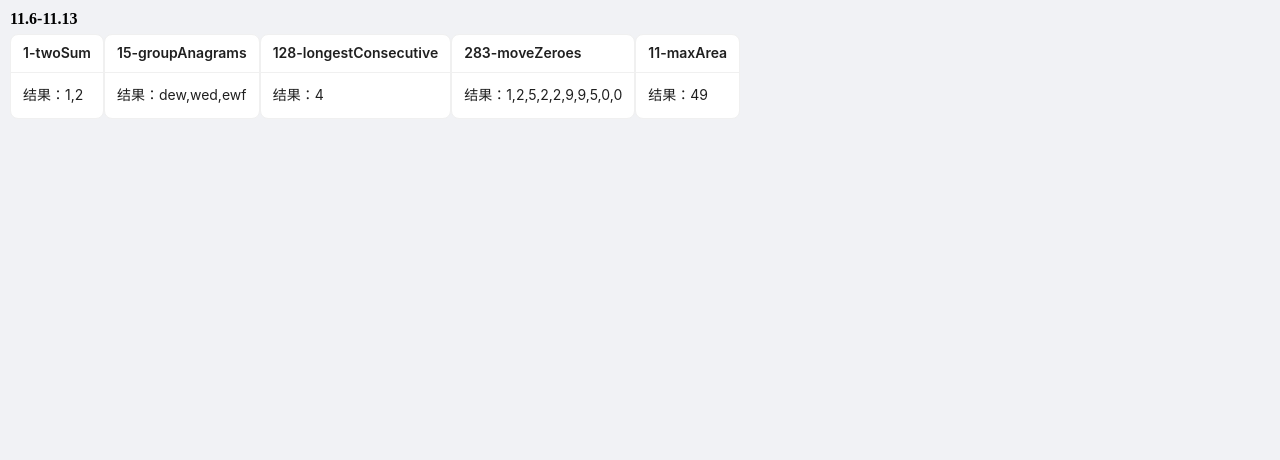
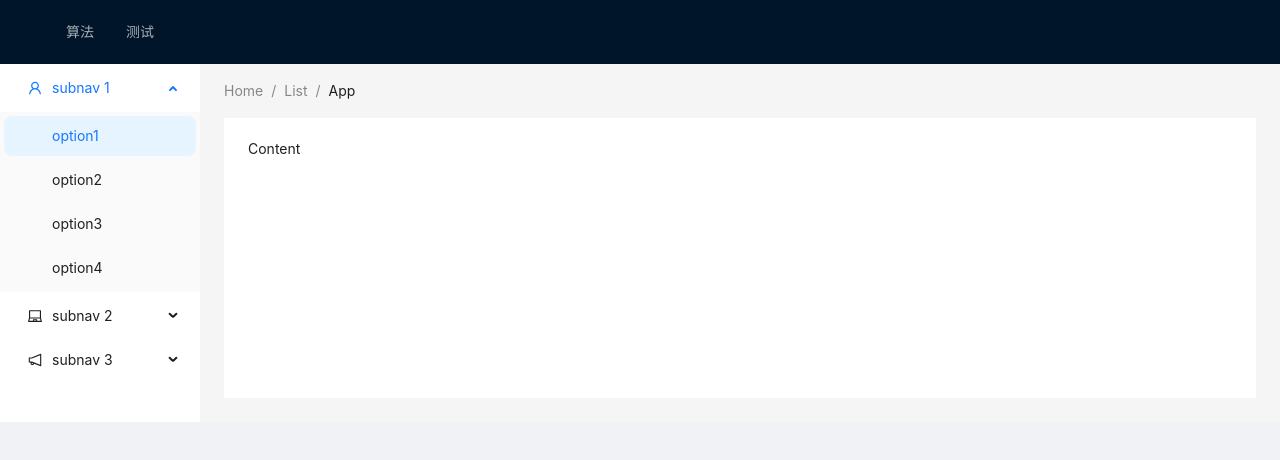
Before and after one commit to mingjourney/code-challenges, a React (Vite) app: page /home in a window 1280 px wide. Shown: the top 460 px of the page. Built offline with nearby package versions, Linux system fonts and the light colour scheme.

Commit message:
feat: 布局引入

```diff
--- a/package.json
+++ b/package.json
@@ -10,9 +10,13 @@
     "prepare": "husky install"
   },
   "dependencies": {
+    "@ant-design/icons": "^5.2.6",
     "antd": "^5.11.0",
     "react": "^18.2.0",
-    "react-dom": "^18.2.0"
+    "react-dom": "^18.2.0",
+    "react-router-dom": "^6.19.0",
+    "reset-css": "^5.0.2",
+    "sass": "^1.69.5"
   },
   "devDependencies": {
     "@commitlint/cli": "^18.2.0",
--- a/src/App.tsx
+++ b/src/App.tsx
@@ -1,12 +1,8 @@
-import { CodingBoard } from './pages/CodingBoard'
-// import F1 from './pages/F1'
-
+import { useRoutes } from 'react-router-dom'
+import router from './router'
 function App() {
-  return (
-    <div className="App">
-      <CodingBoard />
-    </div>
-  )
+  const outLet = useRoutes(router)
+  return <div className="App">{outLet}</div>
 }
 
 export default App
--- /dev/null
+++ b/src/assets/styles/global.scss
@@ -0,0 +1,10 @@
+:root {
+  --color: #f1f2f5;
+}
+body {
+  background-color: var(--color);
+  user-select: none;
+}
+img{
+  -webkit-user-drag:none;
+}
--- a/src/index.css
+++ /dev/null
@@ -1,7 +0,0 @@
-*{
-  margin: 0;
-  padding: 0;
-}
-body{
-  background-color: #f1f2f5;
-}
--- a/src/main.tsx
+++ b/src/main.tsx
@@ -1,10 +1,13 @@
 import React from 'react'
 import ReactDOM from 'react-dom/client'
+import 'reset-css'
 import App from './App.tsx'
-import './index.css'
-
+import '@/assets/styles/global.scss'
+import { BrowserRouter } from 'react-router-dom'
 ReactDOM.createRoot(document.getElementById('root')!).render(
   <React.StrictMode>
-    <App />
+    <BrowserRouter>
+      <App />
+    </BrowserRouter>
   </React.StrictMode>
 )
--- a/src/pages/CodingBoard.tsx
+++ b/src/pages/CodingBoard.tsx
@@ -1,5 +1,6 @@
 import * as algorithms from '../algorithms/algorithms'
 import CardComponent from '../components/CardComponent'
+import { UpCircleOutlined } from '@ant-design/icons'
 export const CodingBoard = () => {
   const input1 = [1, 2, 3, 4, 6, 2, 5, 1]
   const target1 = 5
@@ -11,6 +12,7 @@ export const CodingBoard = () => {
   return (
     <div style={{ padding: '10px' }}>
       <h4>11.6-11.13</h4>
+      <UpCircleOutlined style={{ fontSize: '20px' }} />
       <CardComponent
         title="1-twoSum"
         data={algorithms.twoSum(input1, target1)}
--- /dev/null
+++ b/src/router/index.tsx
@@ -0,0 +1,24 @@
+import React, { lazy } from 'react'
+// import Home from '../views/Home'
+// import About from '../views/About'
+const About = lazy(() => import('../views/About'))
+const Home = lazy(() => import('../views/Home'))
+//路由新写法
+const withLoadingComponent = (comp: JSX.Element) => (
+  <React.Suspense fallback={<div>loading...</div>}>{comp}</React.Suspense>
+)
+const routes = [
+  {
+    path: '/',
+    element: withLoadingComponent(<Home />)
+  },
+  {
+    path: '/home',
+    element: withLoadingComponent(<Home />)
+  },
+  {
+    path: '/about',
+    element: withLoadingComponent(<About />)
+  }
+]
+export default routes
--- /dev/null
+++ b/src/views/About.tsx
@@ -0,0 +1,18 @@
+// 假设 About 是一个 React 组件
+import React from 'react'
+
+// 定义 About 组件类型
+type AboutProps = {
+  // 定义组件的 props（如果有）
+}
+
+// 创建 About 组件
+const About: React.FC<AboutProps> = () => {
+  // 组件内容
+  return (
+    // JSX
+    <div>About</div>
+  )
+}
+
+export default About
--- /dev/null
+++ b/src/views/Home.tsx
@@ -0,0 +1,102 @@
+import React from 'react'
+import {
+  LaptopOutlined,
+  NotificationOutlined,
+  UserOutlined
+} from '@ant-design/icons'
+import type { MenuProps } from 'antd'
+import { Breadcrumb, Layout, Menu, theme } from 'antd'
+
+const { Header, Content, Sider } = Layout
+// console.log([1, 2, 4, 5, 6].shift())
+const items1: MenuProps['items'] = [
+  { key: '/algoraithms', label: '算法' },
+  { key: '/test', label: '测试' }
+]
+// ;(function () {
+//   console.log(arguments.slice)
+// })(1, 2, 3)
+const items2: MenuProps['items'] = [
+  {
+    key: 'sub1',
+    icon: <UserOutlined />,
+    label: 'subnav 1',
+    children: [
+      { key: '1', label: 'option1' },
+      { key: '2', label: 'option2' },
+      { key: '3', label: 'option3' },
+      { key: '4', label: 'option4' }
+    ]
+  },
+  {
+    key: 'sub2',
+    icon: <LaptopOutlined />,
+    label: 'subnav 2',
+    children: [
+      { key: '5', label: 'option5' },
+      { key: '6', label: 'option6' },
+      { key: '7', label: 'option7' },
+      { key: '8', label: 'option8' }
+    ]
+  },
+  {
+    key: 'sub3',
+    icon: <NotificationOutlined />,
+    label: 'subnav 3',
+    children: [
+      { key: '9', label: 'option9' },
+      { key: '10', label: 'option10' },
+      { key: '11', label: 'option11' },
+      { key: '12', label: 'option12' }
+    ]
+  }
+]
+const App: React.FC = () => {
+  const {
+    token: { colorBgContainer }
+  } = theme.useToken()
+
+  return (
+    <Layout>
+      <Header style={{ display: 'flex', alignItems: 'center' }}>
+        <div className="demo-logo" />
+        <Menu
+          theme="dark"
+          mode="horizontal"
+          defaultSelectedKeys={['2']}
+          items={items1}
+        />
+      </Header>
+      <Layout>
+        <Sider width={200} style={{ background: colorBgContainer }}>
+          <Menu
+            mode="inline"
+            defaultSelectedKeys={['1']}
+            defaultOpenKeys={['sub1']}
+            style={{ height: '100%', borderRight: 0 }}
+            items={items2}
+          />
+        </Sider>
+        <Layout style={{ padding: '0 24px 24px' }}>
+          <Breadcrumb style={{ margin: '16px 0' }}>
+            <Breadcrumb.Item>Home</Breadcrumb.Item>
+            <Breadcrumb.Item>List</Breadcrumb.Item>
+            <Breadcrumb.Item>App</Breadcrumb.Item>
+          </Breadcrumb>
+          <Content
+            style={{
+              padding: 24,
+              margin: 0,
+              minHeight: 280,
+              background: colorBgContainer
+            }}
+          >
+            Content
+          </Content>
+        </Layout>
+      </Layout>
+    </Layout>
+  )
+}
+
+export default App
--- a/vite.config.ts
+++ b/vite.config.ts
@@ -1,6 +1,7 @@
 import { defineConfig } from 'vite'
 import react from '@vitejs/plugin-react'
 import viteEslint from 'vite-plugin-eslint'
+import path from 'path'
 
 // https://vitejs.dev/config/
 export default defineConfig({
@@ -9,5 +10,10 @@ export default defineConfig({
     viteEslint({
       failOnError: false //开发阶段不因为 ESLint 的错误打断开发
     })
-  ]
+  ],
+  resolve: {
+    alias: {
+      '@': path.resolve(__dirname, './src')
+    }
+  }
 })
```
Also changed, not shown: tsconfig.json (+9 -1 lines), src/router/publicRoutes.ts (added), 2 other files (tests, documents, lock files or other folders).
